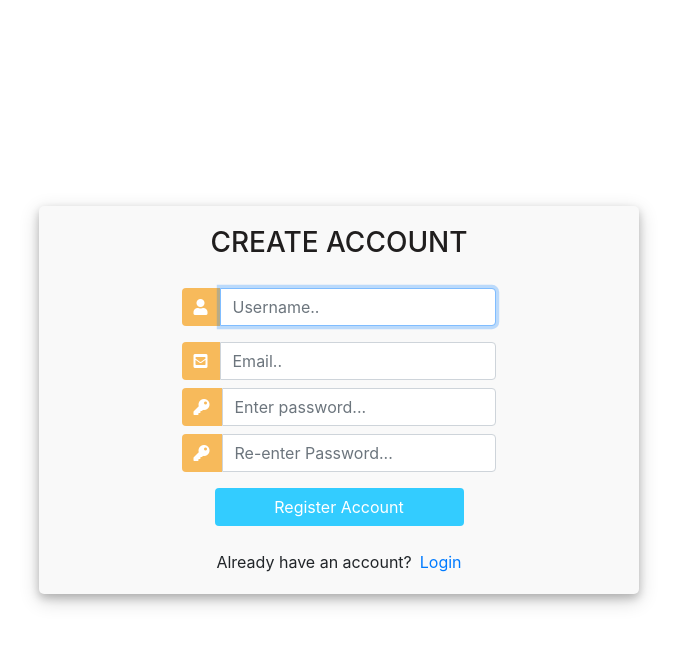
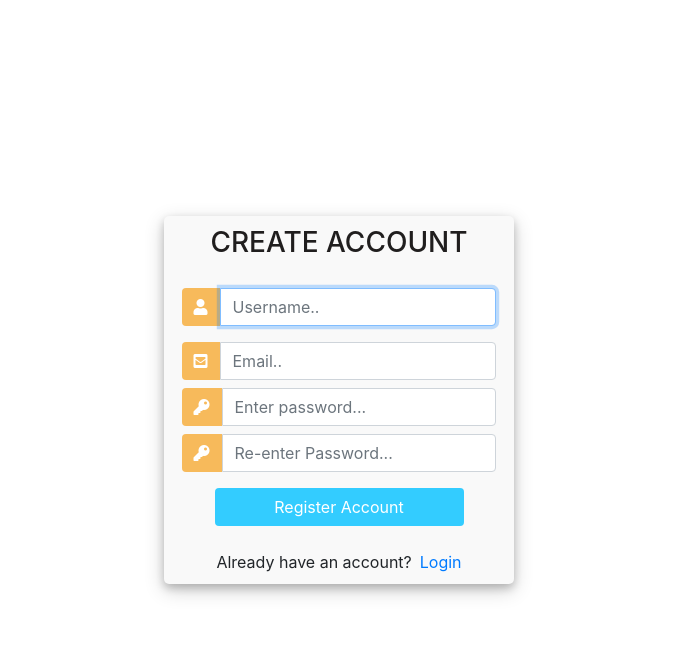
Before and after one commit to rotich-brian/WEBDEV-311, a Django app: page /signu-p/ in a window 1280 px wide. Shown: the top 645 px of the page, without its empty margins (301-978 px from the left). Run offline with Django 5.2, Linux system fonts and the light colour scheme; some libraries are stand-ins or nearby versions.

Commit message:
restored register.html

```diff
--- a/index/templates/accounts/register.html
+++ b/index/templates/accounts/register.html
@@ -3,11 +3,9 @@
 
 <head>
 	<title>CourseIT - Sign Up</title>
-    <link rel="stylesheet" href="https://stackpath.bootstrapcdn.com/bootstrap/4.1.3/css/bootstrap.min.css"
-        integrity="sha384-MCw98/SFnGE8fJT3GXwEOngsV7Zt27NXFoaoApmYm81iuXoPkFOJwJ8ERdknLPMO" crossorigin="anonymous">
+	<link rel="stylesheet" href="https://stackpath.bootstrapcdn.com/bootstrap/4.1.3/css/bootstrap.min.css" integrity="sha384-MCw98/SFnGE8fJT3GXwEOngsV7Zt27NXFoaoApmYm81iuXoPkFOJwJ8ERdknLPMO" crossorigin="anonymous">
 	<script src="https://ajax.googleapis.com/ajax/libs/jquery/3.3.1/jquery.min.js"></script>
-    <link rel="stylesheet" href="https://use.fontawesome.com/releases/v5.6.1/css/all.css"
-        integrity="sha384-gfdkjb5BdAXd+lj+gudLWI+BXq4IuLW5IT+brZEZsLFm++aCMlF1V92rMkPaX4PP" crossorigin="anonymous">
+	<link rel="stylesheet" href="https://use.fontawesome.com/releases/v5.6.1/css/all.css" integrity="sha384-gfdkjb5BdAXd+lj+gudLWI+BXq4IuLW5IT+brZEZsLFm++aCMlF1V92rMkPaX4PP" crossorigin="anonymous">
 
 	<style>
 		body,
@@ -17,51 +15,48 @@
 			height: 100%;
 			background: #ffffff29 !important;
 		}
-
 		.user_card {
-            width: 100%;
-            max-width: 600px;
-            margin: auto;
+			width: 350px;
+			margin-top: auto;
+			margin-bottom: auto;
 			background: #f9f9f9;
 			position: relative;
 			display: flex;
 			justify-content: center;
 			flex-direction: column;
-            padding: 20px;
+			padding: 10px;
 			box-shadow: 0 4px 8px 0 rgba(0, 0, 0, 0.2), 0 6px 20px 0 rgba(0, 0, 0, 0.19);
+			-webkit-box-shadow: 0 4px 8px 0 rgba(0, 0, 0, 0.2), 0 6px 20px 0 rgba(0, 0, 0, 0.19);
+			-moz-box-shadow: 0 4px 8px 0 rgba(0, 0, 0, 0.2), 0 6px 20px 0 rgba(0, 0, 0, 0.19);
 			border-radius: 5px;
+
 		}
 
 		.form_container {
 			margin-top: 20px;
 		}
 
-        #form-title {
+		#form-title{
 			color: #201e1e;
 		}
-
 		.login_btn {
 			width: 100%;
 			background: #33ccff !important;
 			color: white !important;
 		}
-
 		.login_btn:focus {
 			box-shadow: none !important;
 			outline: 0px !important;
 		}
-
 		.login_container {
 			padding: 0 2rem;
 		}
-
 		.input-group-text {
 			background: #f7ba5b !important;
 			color: white !important;
 			border: 0 !important;
 			border-radius: 0.25rem 0 0 0.25rem !important;
 		}
-
 		.input_user,
 		.input_pass:focus {
 			box-shadow: none !important;
@@ -71,7 +66,6 @@
 	</style>
 
 </head>
-
 <body>
 	<div class="container h-100">
 		<div class="d-flex justify-content-center h-100">
@@ -135,17 +129,15 @@
 
 		//Query All input fields
 		var form_fields = document.getElementsByTagName('input')
-        form_fields[1].placeholder = 'Username..';
-        form_fields[2].placeholder = 'Email..';
-        form_fields[3].placeholder = 'Enter password...';
-        form_fields[4].placeholder = 'Re-enter Password...';
+		form_fields[1].placeholder='Username..';
+		form_fields[2].placeholder='Email..';
+		form_fields[3].placeholder='Enter password...';
+		form_fields[4].placeholder='Re-enter Password...';
 
 
-        for (var field in form_fields) {
+		for (var field in form_fields){
 			form_fields[field].className += ' form-control'
 		}
-
 	</script>
 </body>
-
 </html>
```
Lines whose indentation alone changed are shown as unchanged.
